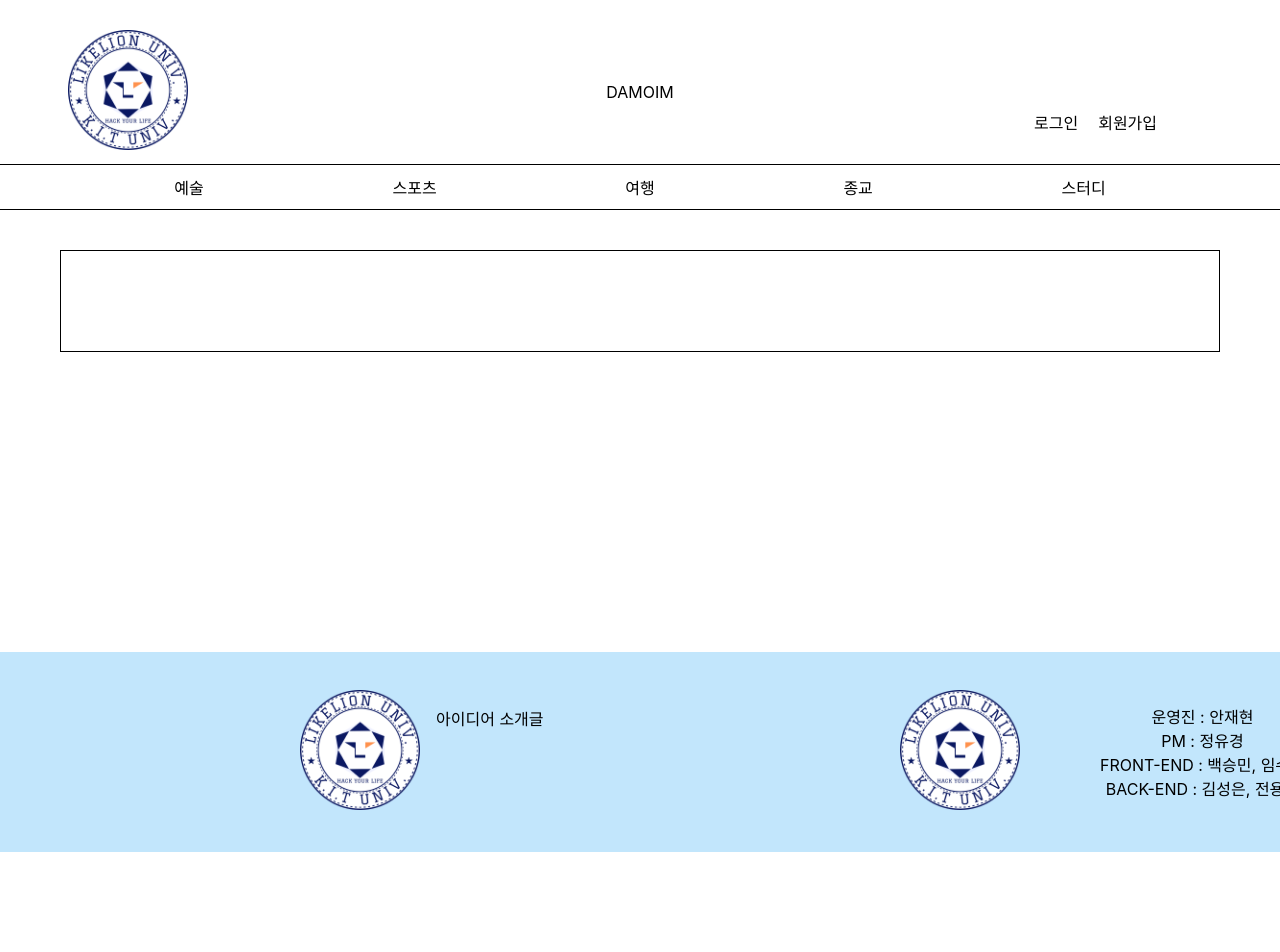
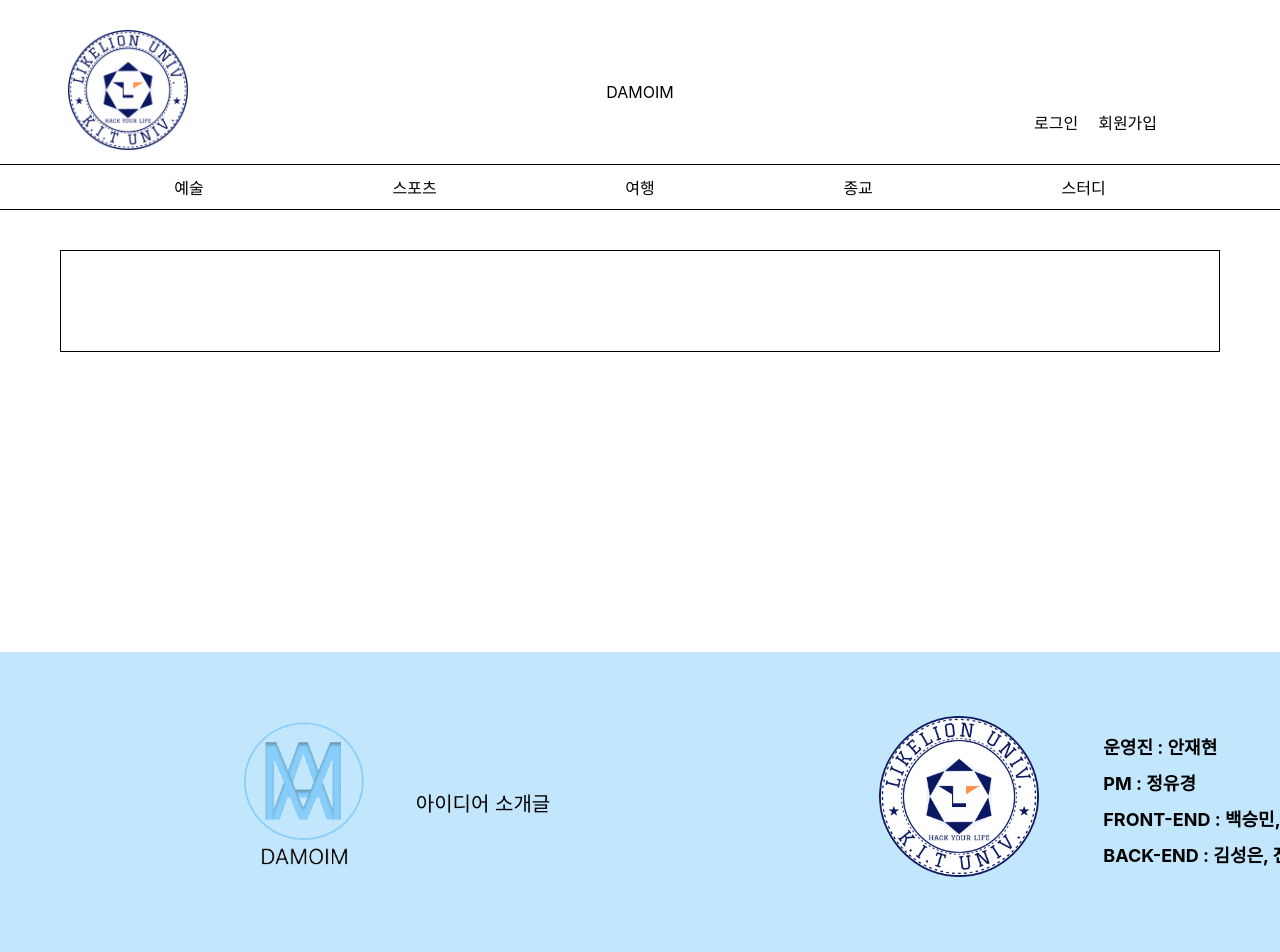
Before and after one commit to JaeHyunGround/DAMOIM---FRONT_END, a React (Create React App) app in the folder damoim_front/: page / in a window 1280 px wide. Shown: the top 952 px of the page. Built offline with nearby package versions, Linux system fonts and the light colour scheme.

Commit message:
footer 수정

```diff
--- a/damoim_front/src/component/footer.js
+++ b/damoim_front/src/component/footer.js
@@ -5,7 +5,7 @@ function Footer() {
             <div className='footer-box'>
                 <div className="idea-box">
                     <div className="idea-img">
-                        <img className='logo' src='/image/Kit_Logo.png' />
+                        <img className='footer-logo' src='/image/damoimlogo4.png' />
                     </div>
                     <div className="idea-text">
                         <p className="idea">아이디어 소개글</p>
@@ -14,7 +14,7 @@ function Footer() {
                 <div className="intro-box">
                     <div className="intro-img">
                         <a href='https://www.notion.so/10-95302d8693d548dc93a2b876cf28195f'>
-                        <img className='logo' src='/image/Kit_Logo.png' />
+                            <img className='footer-logo' src='/image/Kit_Logo.png' />
                         </a>
                     </div>
                     <div className="intro-txt">
--- a/damoim_front/src/css/footer.css
+++ b/damoim_front/src/css/footer.css
@@ -2,7 +2,7 @@
     display: flex;
     align-items: center;
     width: 100%;
-    height: 200px;
+    height: 300px;
     margin-top: 300px;
     flex-direction: row;
     background-color: hsl(203, 92%, 75%, 0.5);
@@ -12,16 +12,26 @@
 .idea-box{
     display: flex;
     width: 50%;
+    height: 100%;
     flex-direction: row;
-    padding-left: 20%;
+    margin: 0 auto;
+    padding-left: 15%;
 }
 
 .idea-img{
-
+    margin: 1rem;
 }
 
+
 .idea-text{
+    display: flex;
+    flex-direction: column;
+    justify-content: center;
+    margin: 1rem;
+}
 
+.idea{
+    font-size: 20px;
 }
 
 .idea{
@@ -31,21 +41,32 @@
 .intro-box {
     display: flex;
     width: 50%;
+    height: 100%;
     flex-direction: row;
     margin: 0 auto;
 }
 
-.logo{
+.intro-img{
+    margin: 1rem;
+}
 
+.footer-logo{
+    width: 100%;
+    height: 60%;
+    margin: 3rem auto;
 }
 
 .intro-txt{
     display: flex;
     flex-direction: column;
     justify-content: center;
-    margin: 0 5rem;
+    margin: 3rem;
 }
 
 .txt{
     margin: 0;
+    font-weight: bold;
+    font-size: large;
+    text-align: left;
+    line-height: 200%;
 }
```
